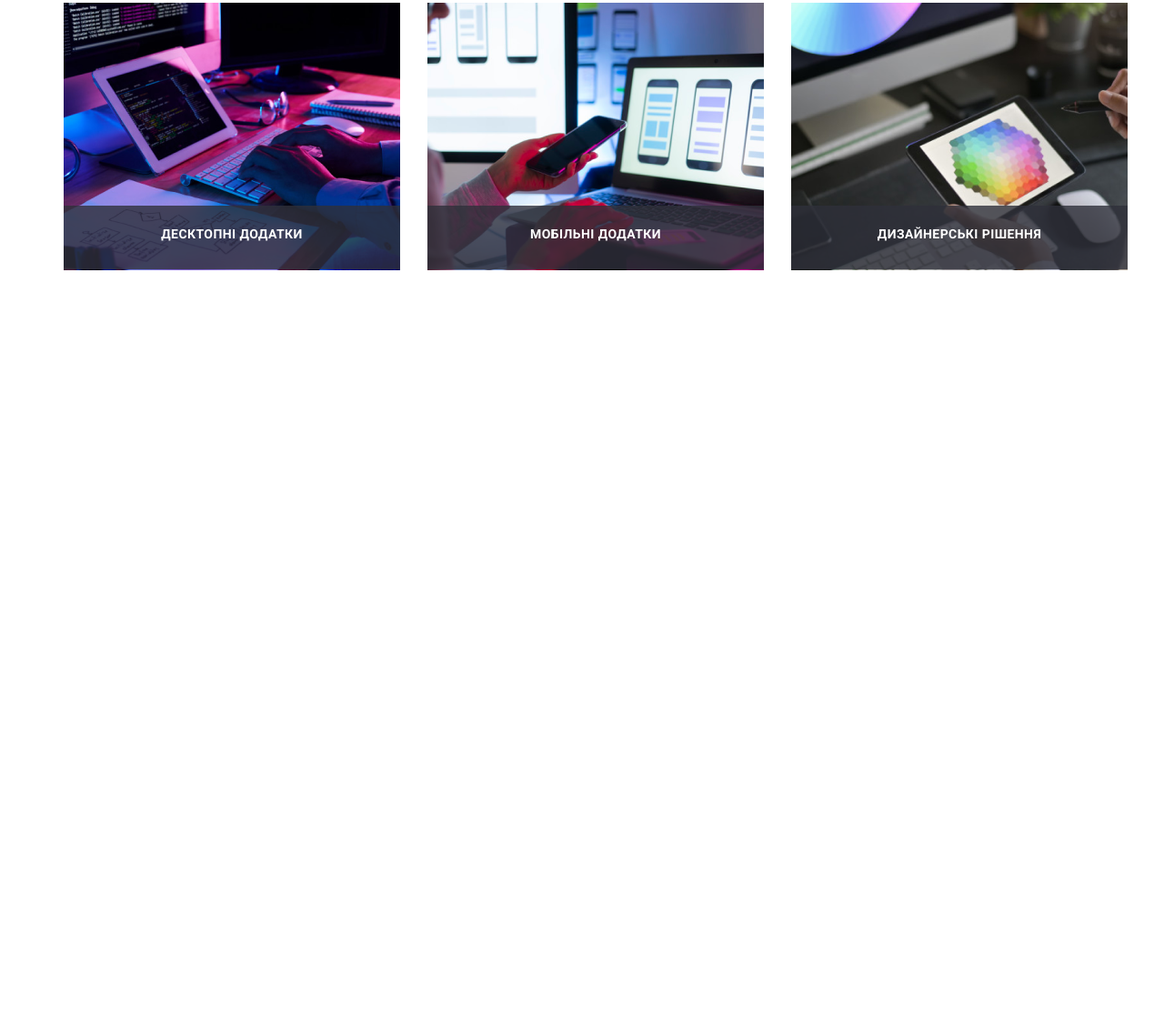
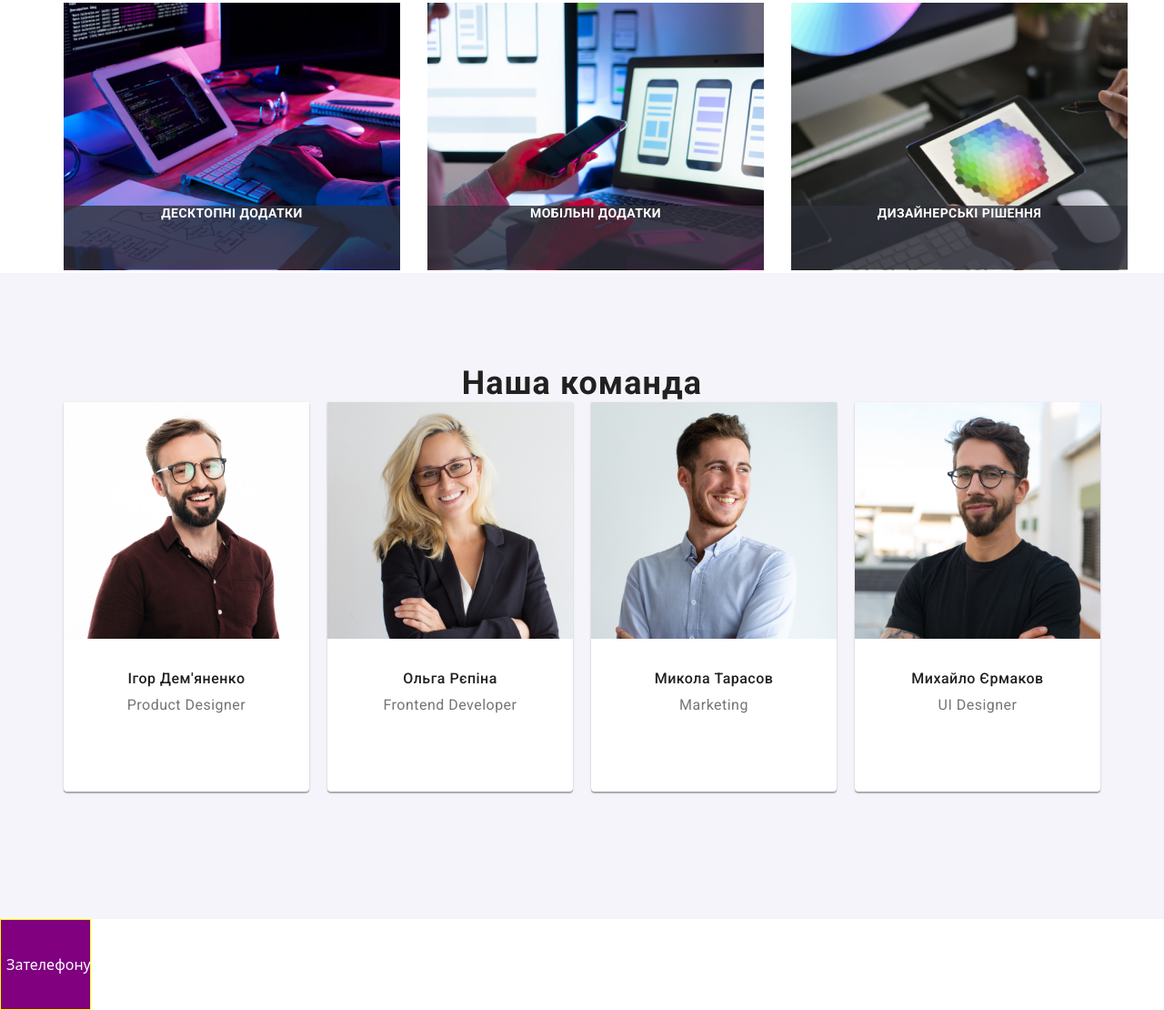
Before and after one commit to hockag/WEB_STUDIO-141, a plain HTML site: page index.html in a window 1280 px wide. Shown: the part 1227-2337 px from the top of the page at 91% size. Before the commit the page ends 1529 px from the top, so only its background shows below. Drawn offline with nearby package versions, Linux system fonts and the light colour scheme.

Commit message:
thhethete

```diff
--- a/index.html
+++ b/index.html
@@ -115,6 +115,39 @@
                     </ul>
                 </div>
             </section>
+            <section class="team">
+                <div class="container">
+                    <h2>Наша команда</h2>
+                        <ul class="team_list">
+                            <li class="team_item">
+                                <img src="./src/img/img.jpg" alt="human Igor">
+                                <h4>Ігор Дем'яненко</h4>
+                                <h5>Product Designer</h5>
+                            </li>
+                            <li class="team_item">
+                                <img src="./src/img/img-1.jpg" alt="human Olga">
+                                <h4>Ольга Рєпіна</h4>
+                                <h5>Frontend Developer</h5>
+                            </li>
+                            <li class="team_item">
+                                <img src="./src/img/img-2.jpg" alt="human Mykola">
+                                <h4>Микола Тарасов</h4>
+                                <h5>Marketing</h5>
+                            </li>
+                            <li class="team_item">
+                                <img src="./src/img/img-3.jpg" alt="human Myhailo">
+                                <h4>Михайло Єрмаков</h4>
+                                <h5>UI Designer</h5>
+                            </li>
+                        </ul>
+                </div>
+            </section>
+                <button class="btn_modal btn_open_modal" data-open-modal>Зателефонувати</button>
+                <div class="backdrop_modal is-hidden_modal" data-modal>
+                    <div class="modal">
+                        <button class="btn_modal btn_close_modal" data-close-modal>Закрити</button>
+                    </div>
+                </div>
         </main>
 
         <script src="./src/js/modal.js"></script>
--- a/src/css/header.css
+++ b/src/css/header.css
@@ -85,6 +85,7 @@
     height: 80px;
     top: 0;
     background: #FFFFFF;
+    z-index: 100;
 }
 
 .header_item a:hover {
--- /dev/null
+++ b/src/css/modal.css
@@ -0,0 +1,46 @@
+.btn_modal {
+    width: 100px;
+    height: 100px;
+    border: 1px solid yellow;
+}
+
+.btn_open_modal {
+    color: white;
+    background-color: purple;
+}
+
+.btn_close_modal {
+    color: black;
+    background-color: skyblue;
+}
+
+.backdrop_modal {
+    position: fixed;
+    top: 0;
+    left: 0;
+    width: 100%;
+    height: 100%;
+    background-color: rgba(0, 0, 0, 0.5);
+    display: block;
+    z-index: 1000;
+}
+
+.modal {
+    position: absolute;
+    left: 50%;
+    top: 50%;
+    transform: translate(-50%,-50%);
+    width: 400px;
+    height: 300px;
+    background-color: peru;
+    padding: 15px;
+    box-sizing: border-box;
+}
+
+.is-hidden_modal {
+    display: none;
+}
+
+.no-scroll_modal {
+    overflow: hidden;
+}
--- a/src/css/style.css
+++ b/src/css/style.css
@@ -2,6 +2,8 @@
 @import url(./business.css);
 @import url(./about.css);
 @import url(./work.css);
+@import url(./team.css);
+@import url(./modal.css);
 
 
 .container {
--- /dev/null
+++ b/src/css/team.css
@@ -0,0 +1,65 @@
+.team {
+    background: #F5F4FA;
+    height: 710px;
+}
+
+.team h2 {
+    color: #212121;
+    text-align: center;
+    font-family: 'Roboto', sans-serif;
+    font-size: 36px;
+    font-style: normal;
+    font-weight: 700;
+    line-height: normal;
+    letter-spacing: 1.08px;
+    margin: 0;
+    padding: 100px 0 0 0;
+}
+
+.team_list {
+    display: flex;
+    justify-content: space-between;
+    margin: 0;
+    padding: 0;
+}
+
+.team_item img {
+    width: 270px;
+    height: 260px;
+}
+
+.team_item {
+    width: 270px;
+    height: 428px;
+    border-radius: 0 0 4px 4px;
+    background: #FFF;
+    box-shadow: 0 2px 1px 0 rgba(0, 0, 0, 0.20), 0 1px 1px 0 rgba(0, 0, 0, 0.14), 0 1px 3px 0 rgba(0, 0, 0, 0.12);
+}
+
+.team_item h4, h5 {
+    margin: 0;
+}
+
+.team_item h4 {
+    color: #212121;
+    text-align: center;
+    font-family: 'Roboto', sans-serif;
+    font-size: 16px;
+    font-style: normal;
+    font-weight: 500;
+    line-height: normal;
+    letter-spacing: 0.48px;
+    padding-top: 30px;
+}
+
+.team_item h5 {
+    color: #757575;
+    text-align: center;
+    font-family: 'Roboto', sans-serif;
+    font-size: 16px;
+    font-style: normal;
+    font-weight: 400;
+    line-height: normal;
+    letter-spacing: 0.48px;
+    padding-top: 10px;
+}
--- a/src/js/modal.js
+++ b/src/js/modal.js
@@ -0,0 +1,12 @@
+window.addEventListener("DOMContentLoaded",() => {
+    const openModal = document.querySelector("[data-open-modal]")
+    const closeModal = document.querySelector("[data-close-modal]")
+    const modal = document.querySelector("[data-modal]")
+
+    openModal.addEventListener("click", toggleModal);
+    closeModal.addEventListener("click",toggleModal);
+
+    function toggleModal() {
+        modal.classList.toggle('is-hidden_modal');
+        document.body.classList.toggle('no-scroll_modal');
+    }});
```
Also changed, not shown: src/img/img-1.jpg (added), src/img/img-2.jpg (added), src/img/img-3.jpg (added), src/img/img.jpg (added).
